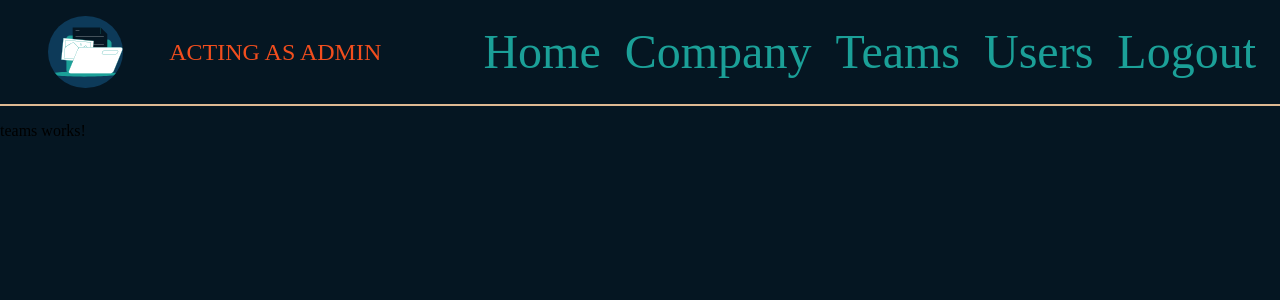
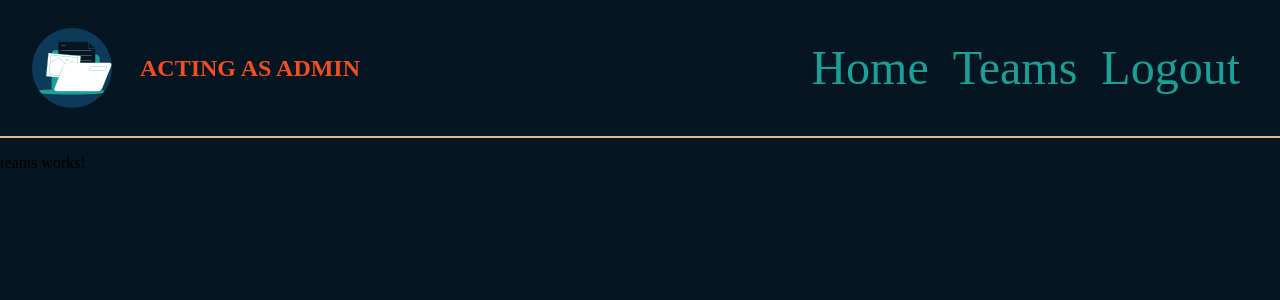
Before and after one commit to MRowan121/company-portal, an Angular app in the folder frontend/: page /teams in a window 1280 px wide. Shown: the top 300 px of the page. Built offline with nearby package versions, Linux system fonts and the light colour scheme.

Commit message:
Update nav bar html & styling

```diff
--- a/frontend/src/app/Components/nav-bar/nav-bar.component.css
+++ b/frontend/src/app/Components/nav-bar/nav-bar.component.css
@@ -1,34 +1,36 @@
-.nav {
-  width: 100%;
+nav {
   display: flex;
+  flex-wrap: wrap;
+  align-items: center;
   justify-content: space-between;
-  background-color: #051622;
+  margin: auto;
+  padding: 1rem;
   border-bottom: 2px #deb992 solid;
 }
 
-.img-container {
+.nav-left {
+  display: flex;
   align-items: center;
-  display: flex;
-  margin-left: 2rem;
-  cursor: pointer;
 }
 
-img {
+.svg-image {
+  height: 5rem;
+  width: 5rem;
+  margin-right: 0.75rem;
+  cursor: pointer;
+  border-radius: 50%;
   background-color: #0d3a59;
-  border-radius: 50%;
   margin-left: 1rem;
-  height: 70%;
-  width: 100%;
 }
 
-.active-user {
+span {
+  place-self: center;
+  font-size: x-large;
+  font-weight: bold;
   color: #f24e1e;
-  font-size: 24px;
+  white-space: nowrap;
+  margin-left: 1rem;
   font-family: Mulish;
-  font-weight: 400;
-  line-height: 36px;
-  word-wrap: break-word;
-  align-self: center;
 }
 
 .nav-links {
--- a/frontend/src/app/Components/nav-bar/nav-bar.component.html
+++ b/frontend/src/app/Components/nav-bar/nav-bar.component.html
@@ -1,13 +1,17 @@
-<div class="nav">
-  <div class="img-container" routerLink="/announcements">
-    <img src="assets/home-icon.svg" />
+<nav>
+  <div class="nav-left">
+    <img
+      class="svg-image"
+      src="assets/home-icon.svg"
+      routerLink="/announcements"
+    />
+    <span class="active-user">ACTING AS ADMIN</span>
   </div>
-  <h2 class="active-user">ACTING AS ADMIN</h2>
   <ul class="nav-links">
     <li routerLink="/announcements">Home</li>
-    <li routerLink="/select-company">Company</li>
+    <!-- <li routerLink="/select-company">Company</li> -->
     <li routerLink="/teams">Teams</li>
-    <li routerLink="/user-registry">Users</li>
+    <!-- <li routerLink="/user-registry">Users</li> -->
     <li routerLink="/">Logout</li>
   </ul>
-</div>
+</nav>
```
